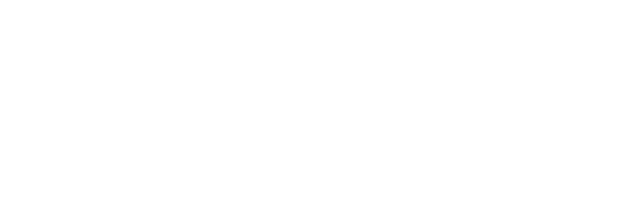
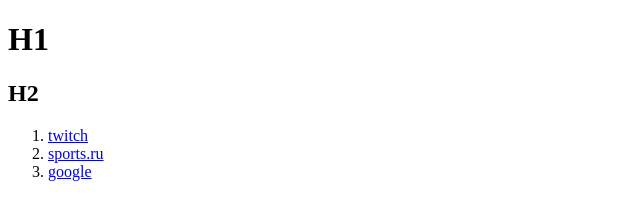
Before and after one commit to IliaPetrovskii/task-html, a website: page src/index.html in a window 1280 px wide. Shown: the whole page, without its empty margins (0-640 px from the left). Drawn offline with Linux system fonts and the light colour scheme.

Commit message:
Задание по HTML

```diff
--- a/src/index.html
+++ b/src/index.html
@@ -3,5 +3,13 @@
     <head>
         <title>HTML</title>
     </head>
-    <body></body>
+    <body>
+    <h1>H1</h1>
+    <h2>H2</h2>
+    <ol>
+        <li><a href="https://www.twitch.tv">twitch</a></li>
+        <li><a href="https://www.sports.ru/football">sports.ru</a></li>
+        <li><a href="https://www.google.com">google</a></li>
+    </ol>
+    </body>
 </html>
```
Also changed, not shown: 1 other file.
